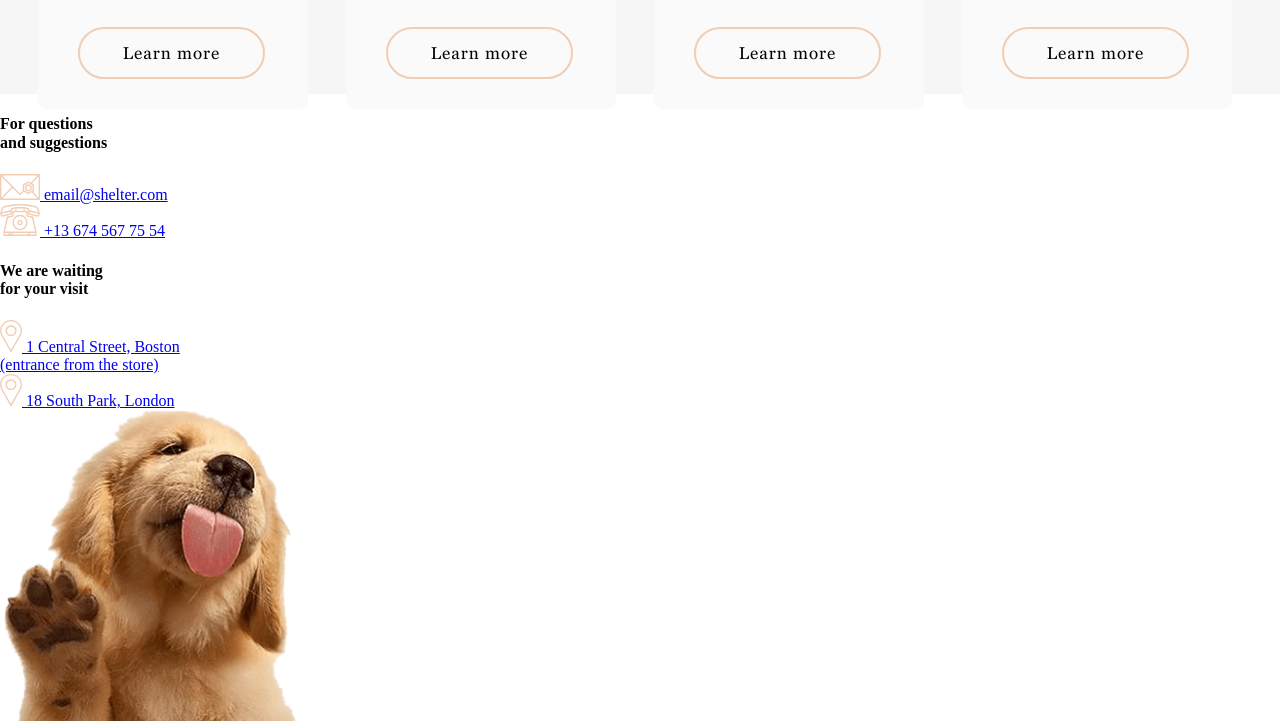
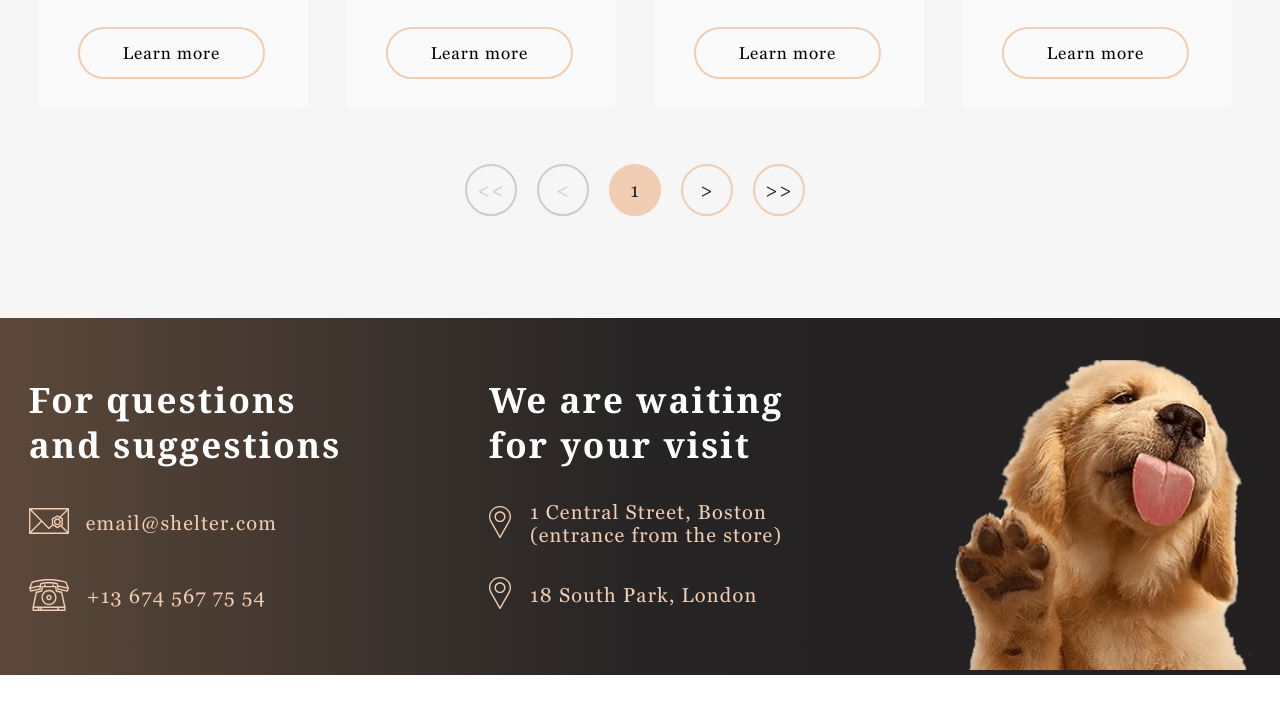
Before and after one commit to tat969/shelter, a plain HTML site: page shelter/pages/pets/index.html in a window 1280 px wide. Shown: the part 1133-1858 px from the top of the page. After the commit the page ends 1808 px from the top, so only its background shows below. Drawn offline with nearby package versions, Linux system fonts and the light colour scheme; a web font is replaced by a local one.

Commit message:
feat: add buttons and footer for pets page

```diff
--- a/shelter/pages/pets/index.html
+++ b/shelter/pages/pets/index.html
@@ -35,7 +35,7 @@
             <div class="cards">
                     <div class="card">
                          <div class="img_wrapper">
-                             <img src="../../assets/images/katrine.png" class="photo">
+                             <img src="../../assets/images/katrine.png" alt="katrine" class="photo">
                          </div>
                          <div class="pet_info">
                             <span class="title_pet">Katrine</span>
@@ -46,7 +46,7 @@
                     </div>
                     <div class="card">
                         <div class="img_wrapper">
-                            <img src="../../assets/images/jennifer.png" class="photo">
+                            <img src="../../assets/images/jennifer.png" alt="jennifer" class="photo">
                         </div>
                         <div class="pet_info">
                            <span class="title_pet">Jennifer</span>
@@ -57,7 +57,7 @@
                    </div>
                    <div class="card">
                     <div class="img_wrapper">
-                        <img src="../../assets/images/woody.png" class="photo">
+                        <img src="../../assets/images/woody.png" alt="woody" class="photo">
                     </div>
                     <div class="pet_info">
                        <span class="title_pet">Woody</span>
@@ -68,7 +68,7 @@
                </div>
                <div class="card">
                 <div class="img_wrapper img_sophia">
-                    <img src="../../assets/images/sophia.png" class="photo">
+                    <img src="../../assets/images/sophia.png" alt="sophia" class="photo">
                 </div>
                 <div class="pet_info">
                    <span class="title_pet">Sophia</span>
@@ -79,7 +79,7 @@
            </div>
            <div class="card">
             <div class="img_wrapper">
-                <img src="../../assets/images/timmy.png" class="photo">
+                <img src="../../assets/images/timmy.png" alt="timmy" class="photo">
             </div>
             <div class="pet_info">
                <span class="title_pet">Timmy</span>
@@ -90,7 +90,7 @@
        </div>
        <div class="card">
         <div class="img_wrapper">
-            <img src="../../assets/images/charly.png" class="photo">
+            <img src="../../assets/images/charly.png" alt="charly" class="photo">
         </div>
         <div class="pet_info">
            <span class="title_pet">Charly</span>
@@ -101,7 +101,7 @@
    </div>
    <div class="card">
     <div class="img_wrapper">
-        <img src="../../assets/images/scarlett.png" class="photo">
+        <img src="../../assets/images/scarlett.png" alt="scarlett" class="photo">
     </div>
     <div class="pet_info">
        <span class="title_pet">Scarlett</span>
@@ -112,7 +112,7 @@
 </div>
 <div class="card">
     <div class="img_wrapper">
-        <img src="../../assets/images/freddie.png" class="photo">
+        <img src="../../assets/images/freddie.png" alt="freddie" class="photo">
     </div>
     <div class="pet_info">
        <span class="title_pet">Freddie</span>
@@ -122,27 +122,34 @@
     </div>
 </div>
             </div>
-        </div>
-  <!--       <div class="arrow_left">
-                    <button class="arrow_btn">
-                        <img src="../../assets/icons/Arrow_left.svg">
-            </div>
-        </button>
-                <div class="arrow_right">
-                    <button class="arrow_btn">
-                        <img src="../../assets/icons/Arrow_right.svg">
+            <div class="buttons_slider">
+                <button class="btn_slider inactive_1" disabled>
+                    <a class="btn_link inactive_link">
+                         <<
+                    </a>
                     </button>
-                </div>
-            </div>
-            <div class="get_btn">
-                <button class="btn_friends pink_button">
-                   <a href="../pets/index.html">
-                    <span class="pink_button_title">Get to know the rest</span>
-                   </a>
+                     <button class="btn_slider inactive_2" disabled>
+                        <a  class="btn_link inactive_link">
+                          <
+                        </a>
+                    </button>
+                <button class="btn_slider active_btn">
+                    <a href="#" class="btn_link active_link">
+                        1
+                       </a>
+                </button>
+                <button class="btn_slider next_btn_1">
+                    <a href="#" class="btn_link next_link">
+                        >
+                       </a>
+                </button>
+                <button class="btn_slider next_btn_2">
+                    <a href="#" class="btn_link next_link">
+                        >>
+                       </a>
                 </button>
             </div>
-            </div>-->
-
+        </div>
     </main>
     <footer id="contacts" class="footer">
         <div class="wrapper">
@@ -160,7 +167,7 @@
                        </div>
                        <div class="footer_number">
                            <a href="+13 674 567 75 54" class="phone_logo">
-                               <img src="../../assets/icons/phone.svg">
+                               <img src="../../assets/icons/phone.svg" alt="phone">
                            </a>
                            <a href="+13 674 567 75 54" class="contacts_styles">+13 674 567 75 54</a>
                        </div>
@@ -173,20 +180,20 @@
                    <div class="addresses">
                        <div class="first_address">
                            <a href="https://www.google.ru/maps/search/1+Central+Street,+Boston+(entrance+from+the+store)/@42.3145186,-71.1103703,11z/data=!3m1!4b1" class="address_logo">
-                               <img src="../../assets/icons/pin.svg">
+                               <img src="../../assets/icons/pin.svg" alt="address">
                            </a>
                            <a href="https://www.google.ru/maps/search/1+Central+Street,+Boston+(entrance+from+the+store)/@42.3145186,-71.1103703,11z/data=!3m1!4b1" class="contacts_styles">1 Central Street, Boston <br>(entrance from the store)</a>
                        </div>
                        <div class="second_address">
                            <a href="https://www.google.ru/maps/place/%D0%AE%D0%B3+%D0%9F%D0%B0%D1%80%D0%BA+%D0%93%D0%B0%D1%80%D0%B4%D0%B5%D0%BD%D1%81/@51.4222794,-0.4621553,11z/data=!4m9!1m2!2m1!1s18+South+Park,+London+!3m5!1s0x487608b0444135a5:0x26ad24d16140d887!8m2!3d51.4222798!4d-0.1984674!15sChUxOCBTb3V0aCBQYXJrLCBMb25kb26SAQRwYXJr" class="address_logo">
-                               <img src="../../assets/icons/pin.svg">
+                               <img src="../../assets/icons/pin.svg" alt="address">
                            </a>
                            <a href="https://www.google.ru/maps/place/%D0%AE%D0%B3+%D0%9F%D0%B0%D1%80%D0%BA+%D0%93%D0%B0%D1%80%D0%B4%D0%B5%D0%BD%D1%81/@51.4222794,-0.4621553,11z/data=!4m9!1m2!2m1!1s18+South+Park,+London+!3m5!1s0x487608b0444135a5:0x26ad24d16140d887!8m2!3d51.4222798!4d-0.1984674!15sChUxOCBTb3V0aCBQYXJrLCBMb25kb26SAQRwYXJr" class="contacts_styles">18 South Park, London</a>
                        </div>
                    </div>
                </div>
                <div class="footer_image">
-                   <img src="../../assets/images/footer-puppy.png">
+                   <img src="../../assets/images/footer-puppy.png" alt="puppy">
                </div>
            </div>
         </div>
--- a/shelter/pages/pets/style.css
+++ b/shelter/pages/pets/style.css
@@ -155,6 +155,7 @@ margin-bottom: -15px;
 main {
   background: #F6F6F6;
   margin-top: 25px;
+
 }
 
 .our_friends {
@@ -202,6 +203,7 @@ main {
 
 .card:hover {
     cursor: pointer;
+
     background: #F6F6F6;
     border: 1px solid #f0ebe7;
     box-shadow: 1px 1px 2px 2px #f0ebe7;;
@@ -210,6 +212,12 @@ main {
 
 .card:hover .learn_more_btn {
     background: #FDDCC4;
+
+}
+
+
+.card:hover img {
+    border: none;
 }
 
 .img_wrapper {
@@ -223,6 +231,8 @@ main {
 
 }
 
+
+
 .photo {
     position:absolute;
     margin: auto;
@@ -232,6 +242,7 @@ main {
     bottom: 0;
     width: 100%;
     float: left;
+    border-radius: 9px;
 }
 
 
@@ -284,62 +295,256 @@ main {
 
 }
 
-
-
-.arrow_left {
-    padding-top: 191px;
-    padding-left: 10px;
+.buttons_slider {
+    display: flex;
+    flex-direction: row;
+    gap: 20px;
+    margin-top: 60px;
     height: 52px;
-    width: 52px;
-
-
+    width: 340px;
+    top: 1110px;
+    padding-left: 465px;
+    padding-top: 10px;
+    margin-bottom: 112px;
 }
 
-.arrow_right {
-    padding-top: 191px;
-    margin-right: 10px;
-    height: 52px;
-    width: 52px;
-
-}
-
-
-.arrow_btn {
+.btn_slider {
     background-color: transparent;
     border-radius: 100px;
     border: 2px solid #F1CDB3;
     outline: none;
     height: 52px;
     width: 52px;
+    left: 430px;
+    top: 1110px;
+    border-radius: 0px;
 
 
 
 }
 
-.arrow_btn:hover {
+.btn_link {
+    text-decoration: none;
+    text-align: center;
+}
+
+.inactive_1 {
+    background-color: transparent;
+    border-radius: 100px;
+    border: 2px solid  #CDCDCD;
+    outline: none;
+    height: 52px;
+    width: 80px;
+    padding-left: 10px;
+    padding-right: 10px;
+}
+
+.inactive_2 {
+    background-color: transparent;
+    border-radius: 100px;
+    border: 2px solid  #CDCDCD;
+    outline: none;
+    height: 52px;
+    width: 80px;
+    padding-left: 17px;
+    padding-right: 17px;
+}
+
+.inactive_link {
+    font-family: Georgia;
+    font-size: 20px;
+    font-weight: 400;
+    line-height: 23px;
+    letter-spacing: 0.06em;
+    text-align: center;
+    color: #CDCDCD;
+
+
+}
+
+.active_btn {
+    background-color: #F1CDB3;
+    border-radius: 100px;
+    border: 2px solid #F1CDB3;
+    outline: none;
+    height: 52px;
+    width: 52px;
+    padding-left: 19px;
+    padding-right: 19px;
+}
+
+.active_btn:hover {
     cursor: pointer;
     background: #FDDCC4;
     border: 1px solid #F1CDB3;
     box-shadow: 1px 1px 2px 2px #F1CDB3;
     transition: 0.8s;
 
+}
+
+
+.active_link {
+    font-family: Georgia;
+    font-size: 20px;
+    font-weight: 400;
+    line-height: 23px;
+    letter-spacing: 0.06em;
+    text-align: center;
+    color: #292929;
+
+
+}
+
+.next_btn_1 {
+    background-color: transparent;
+    border-radius: 100px;
+    border: 2px solid #F1CDB3;
+    outline: none;
+    height: 52px;
+    width: 52px;
+    padding-left: 17px;
+    padding-right: 17px;
+}
+
+.next_btn_1:hover {
+    cursor: pointer;
+    border: 1px solid #F1CDB3;
+    box-shadow: 1px 1px 2px 2px #F1CDB3;
+    transition: 0.8s;
+}
+
+.next_btn_2 {
+    background-color: transparent;
+    border-radius: 100px;
+    border: 2px solid #F1CDB3;
+    outline: none;
+    height: 52px;
+    width: 52px;
+    padding-left: 10px;
+    padding-right: 10px;
+}
+
+.next_btn_2:hover {
+    cursor: pointer;
+    border: 1px solid #F1CDB3;
+    box-shadow: 1px 1px 2px 2px #F1CDB3;
+    transition: 0.8s;
+}
+
+.next_link {
+    font-family: Georgia;
+    font-size: 20px;
+    font-weight: 400;
+    line-height: 23px;
+    letter-spacing: 0.06em;
+    text-align: center;
+    color: #292929;
+
 
 }
 
 
-
-.get_btn {
-    padding-left: 510px;
-    padding-top: 34px;
-    padding-bottom: 100px;
+.footer {
+    background-image: linear-gradient(to left,#211F20,#262425, #5B483A);
+    background-size: 100%;
+    background-repeat: no-repeat;
 }
 
-.btn_friends {
-    height: 52px;
-    width: 261px;
-    left: 470px;
-    top: 645px;
-    border-radius: 100px;
+.footer_section {
+    display: flex;
+    flex-direction: row;
+    justify-content: space-around;
+    margin-top: 42px;
+
 
 
 }
+
+
+.footer_info {
+
+}
+
+.footer_contacts {
+   margin-top: -30px;
+   padding-right: 90px;
+
+}
+.contacts {
+    display: flex;
+    flex-direction: column;
+    margin-top: -5px;
+}
+
+.footer_mail {
+    display: flex;
+    flex-direction: row;
+    align-items: center;
+    gap: 17px;
+    margin-bottom: 30px;
+}
+
+.footer_number {
+    display: flex;
+    flex-direction: row;
+    align-items: center;
+    gap: 18px;
+    padding-top: 10px;
+}
+
+.footer_address {
+    margin-top: -30px;
+    padding-right: 30px;
+
+}
+
+.footer_image {
+    padding-left: 80px;
+}
+
+.footer_title {
+    font-family: Georgia;
+    font-size: 35px;
+    font-weight: 400;
+    line-height: 45px;
+    letter-spacing: 0.06em;
+    text-align: left;
+    color: #FFFFFF;
+
+
+}
+
+.contacts_styles {
+    text-decoration: none;
+    font-family: Georgia;
+    font-size: 20px;
+    font-weight: 400;
+    line-height: 23px;
+    letter-spacing: 0.06em;
+    text-align: left;
+    color: #F1CDB3;
+
+
+}
+
+.addresses {
+    display: flex;
+    flex-direction: column;
+    margin-top: -12px;
+}
+
+.first_address {
+    display: flex;
+    flex-direction: row;
+    align-items: center;
+    gap: 19px;
+    margin-bottom: 30px;
+}
+
+.second_address {
+    display: flex;
+    flex-direction: row;
+    align-items: center;
+    gap: 19px;
+
+}
```
Also changed, not shown: shelter/pages/main/index.html (+22 -22 lines).
